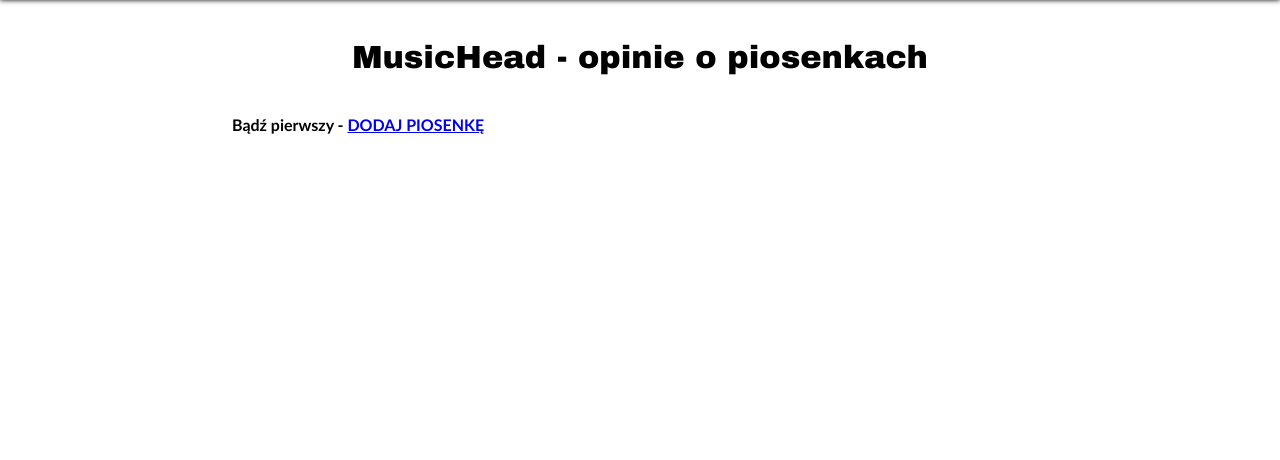
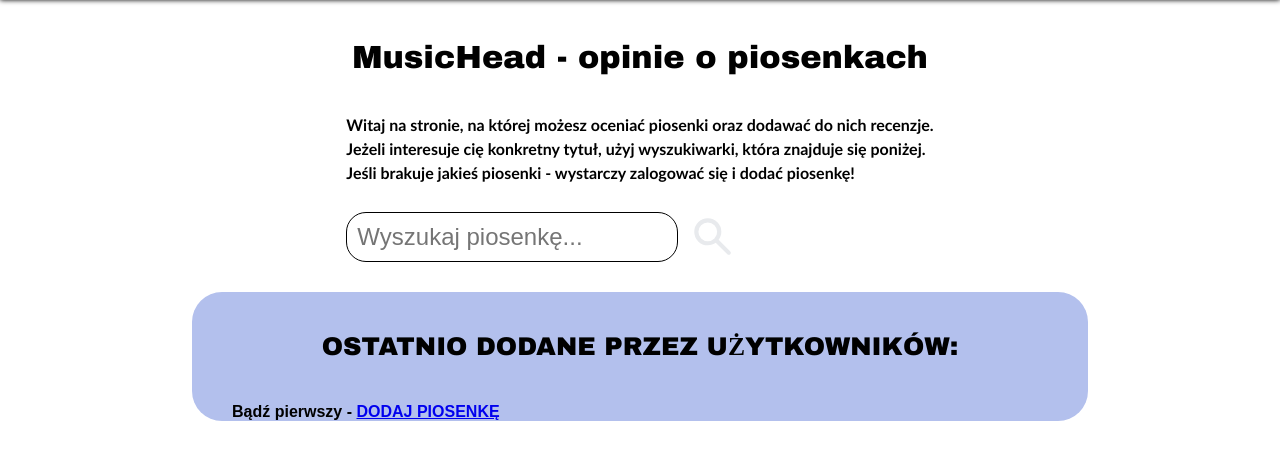
Before and after one commit to broccoli-head/MusicHead, a Django app: page / in a window 1280 px wide. Shown: the part 80-540 px from the top of the page. Run offline with Django 5.2, Linux system fonts and the light colour scheme; data that the repository does not hold is empty.

Commit message:
Interakcja ze Spotify oraz css strony głównej

```diff
--- a/MusicHead/MusicHead/settings.py
+++ b/MusicHead/MusicHead/settings.py
@@ -127,3 +127,7 @@ DEFAULT_AUTO_FIELD = 'django.db.models.BigAutoField'
 MEDIA_URL = "/media/"
 
 MEDIA_ROOT = os.path.join(BASE_DIR, "media")
+
+SPOTIFY_CLIENT_ID = "e925367ec26b4ae5bf2f38d5b92b1a13"
+
+SPOTIFY_CLIENT_SECRET = "8a3a8244a79a4785aeb7a1c8d873919a"
--- a/MusicHead/strona/static/styl.css
+++ b/MusicHead/strona/static/styl.css
@@ -41,13 +41,17 @@ nav {
 }
 
 main {
-    margin: 120px 15vw;
+    margin: 120px 0;
     margin-bottom: 0;
 }
 main h1 {
     margin-bottom: 40px;
     text-align: center;
     font-family: "Arial Black";
+}
+
+.margines {
+    margin: 120px 15vw;
 }
 
 form label {
@@ -148,7 +152,6 @@ form input {
     width: 200px;
     height: 200px;
     object-fit: cover;
-    margin-top: 20px;
     border: dashed 3px #303959;
 }
 
@@ -234,3 +237,90 @@ form .errorlist {
     align-items: center;
     margin-bottom: 20px;
 }
+
+.bezOkladki {
+    width: 100px;
+    background-color: #303959;
+}
+
+.blok {
+    display: block;
+    width: fit-content;
+    margin-left: auto;
+    margin-right: auto;
+}
+.blok p {
+    margin: 5px 0;
+}
+
+.niebieskiBlok {
+    margin-left: 15vw;
+    margin-right: 15vw;
+    background-color: #b3c0ed;
+    border-radius: 30px;
+}
+.niebieskiBlok h2 {
+    font-size: 1.6em;
+    padding-top: 40px;
+    padding-bottom: 20px;
+    font-family: "Arial Black";
+    text-align: center;
+}
+
+.listaPiosenek {
+    counter-reset: ranking;
+    font-family: Arial;
+}
+.listaPiosenek li {
+    display: flex;
+    align-items: center;
+    gap: 2vw;
+    padding: 10px 20px;
+    border-bottom: 1px solid #303959;
+    font-size: 1.3em;
+    margin-right: 5vw;
+    word-wrap: break-word;
+}
+.listaPiosenek li::before {
+    counter-increment: ranking;
+    content: counter(ranking);
+    font-size: 2em;
+    font-weight: bold;
+    padding-left: 20px;
+    width: 3vw;
+}
+.listaPiosenek li img {
+    width: 100px;
+    height: 100px;
+    object-fit: cover;
+    border-radius: 10px;
+    margin-right: 20px;
+}
+
+.listaInfo {
+    display: flex;
+    flex-direction: row;
+    align-items: center;
+    gap: 10vw;
+}
+.listaInfo a {
+    width: 15vw;
+}
+
+#szukaj {
+    margin: 30px 0;
+    display: flex;
+    align-items: center;
+    gap: 10px;
+}
+#szukaj input {
+    padding: 10px;
+    font-size: 1.5em;
+    border: 1px solid black;
+    border-radius: 20px;
+    outline: none;
+}
+
+#szukaj img {
+    width: 50px;
+}
--- a/MusicHead/strona/templates/strona/dodaj.html
+++ b/MusicHead/strona/templates/strona/dodaj.html
@@ -3,7 +3,7 @@
 {% block tytul %}Dodaj piosenkę - MusicHead{% endblock %}
 
 {% block tresc %}
-<main>
+<main class="margines">
     <h1>DODAJ PIOSENKĘ</h1>
     {% if wiadomosc %}
     <div class="blad">
@@ -45,6 +45,7 @@
                         <input type="file" name="okladka" id="polePlik" accept=".png, .jpg, .jpeg">
                     </label>
                 </div>
+                <p>Wymagane wymiary: 300x300px</p>
                 <img id="podgladZdjecia" src="">
             </div>
         </div>
--- a/MusicHead/strona/templates/strona/glowna.html
+++ b/MusicHead/strona/templates/strona/glowna.html
@@ -5,16 +5,35 @@
 {% block tresc %}
 <main>
     <h1>MusicHead - opinie o piosenkach</h1>
-    <div>
-        <ul>
+    <div class="blok">
+        <p>Witaj na stronie, na której możesz oceniać piosenki oraz dodawać do nich recenzje.</p>
+        <p>Jeżeli interesuje cię konkretny tytuł, użyj wyszukiwarki, która znajduje się poniżej.</p>
+        <p>Jeśli brakuje jakieś piosenki - wystarczy zalogować się i dodać piosenkę!</p>
+        <div id="szukaj">
+            <input type="text" placeholder="Wyszukaj piosenkę...">
+            <img src="{% static 'icons/search.svg' %}">
+        </div>
+    </div>
+
+    <div class="niebieskiBlok">
+        <h2>OSTATNIO DODANE PRZEZ UŻYTKOWNIKÓW:</h2>
+        <ol class="listaPiosenek">
             {% for piosenka in piosenki %}
                 <li>
-                    <a href="/piosenka/{{ piosenka.id }}">{{ piosenka.tytul }} - {{ piosenka.wykonawcy}}</a>
+                    {% if piosenka.okladka %}
+                        <img src="{{ piosenka.okladka.url }}" width="100">
+                    {% else %}
+                        <img class="bezOkladki" src="{% static 'icons/album.svg' %}">
+                    {% endif %}
+                    <div class="listaInfo">
+                        <a href="/piosenka/{{ piosenka.id }}">{{ piosenka.tytul }}</a>
+                        <p>{{ piosenka.wykonawcy }}</p>
+                    </div>
                 </li>
                 {% empty %}
                 <p>Bądź pierwszy - <a href="/dodaj">DODAJ PIOSENKĘ</a></p>
             {% endfor %}
-        </ul>
+        </ol>
     </div>
 </main>
 {% endblock %}
--- a/MusicHead/strona/urls.py
+++ b/MusicHead/strona/urls.py
@@ -1,4 +1,6 @@
 from django.urls import path
+from django.conf import settings
+from django.conf.urls.static import static
 from . import views
 
 app_name = "strona"
@@ -10,4 +12,4 @@ urlpatterns = [
     path('login/', views.zaloguj, name='login'),
     path('wyloguj/', views.wyloguj, name='wyloguj'),
     path('piosenka/<int:piosenkaID>', views.informacje, name='informacje')
-]
+] + static(settings.MEDIA_URL, document_root=settings.MEDIA_ROOT)
--- a/MusicHead/strona/views.py
+++ b/MusicHead/strona/views.py
@@ -1,11 +1,17 @@
 from django.contrib.auth import login, logout
 from django.contrib.auth.forms import UserCreationForm, AuthenticationForm
 from django.shortcuts import render, redirect
+
 from .models import Piosenka
 
 def glowna(request):
+
     piosenki = Piosenka.objects.order_by('-id')[:10]
-    return render(request, "strona/glowna.html", {'piosenki': piosenki})
+
+    context = {
+        'piosenki': piosenki
+    }
+    return render(request, "strona/glowna.html", context)
 
 
 def rejestracja(request):
@@ -50,6 +56,8 @@ def dodaj_piosenke(request):
     if request.method == 'POST':
         tytul = request.POST.get("tytul")
         wykonawcy = request.POST.get("wykonawcy")
+        album = request.POST.get("album")
+        gatunek = request.POST.get("gatunek")
 
         if not tytul or not wykonawcy:
             wiadomosc = "Pola tytuł oraz wykonawcy są obowiązkowe!"
@@ -59,13 +67,18 @@ def dodaj_piosenke(request):
             wiadomosc = f'Piosenka o tytule "{tytul}" artysty {wykonawcy} istnieje już w bazie danych!'
             return render(request, "strona/dodaj.html", {"wiadomosc": wiadomosc});
 
+        if len(tytul) > 255 or len(wykonawcy) > 255 or len(album) > 255 or len(gatunek) > 100:
+            wiadomosc = f'Wartości nie mogą być dłuższe niż 255 znaków!'
+            return render(request, "strona/dodaj.html", {"wiadomosc": wiadomosc});
+
+
         data = request.POST.get("data") if request.POST.get("data") else None   #bez tej linii wyrzuca błąd invalid format data jezeli pole jest puste
 
         piosenka = Piosenka(
             tytul = tytul,
             wykonawcy = wykonawcy,
-            album = request.POST.get("album"),
-            gatunek = request.POST.get("gatunek"),
+            album = album,
+            gatunek = gatunek,
             data = data,
             link = request.POST.get("link"),
             okladka = request.FILES.get("okladka")
```
Also changed, not shown: MusicHead/strona/spotify.py (added, +18 -0 lines), MusicHead/strona/static/icons/album.svg (added), MusicHead/strona/static/icons/search.svg (added).
